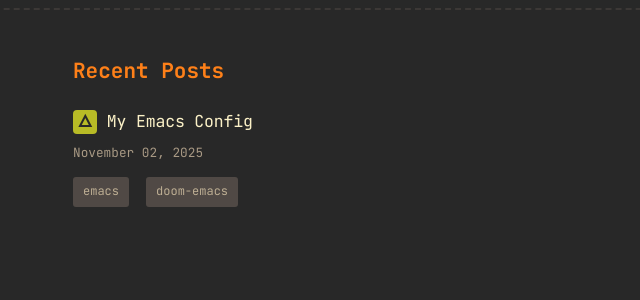
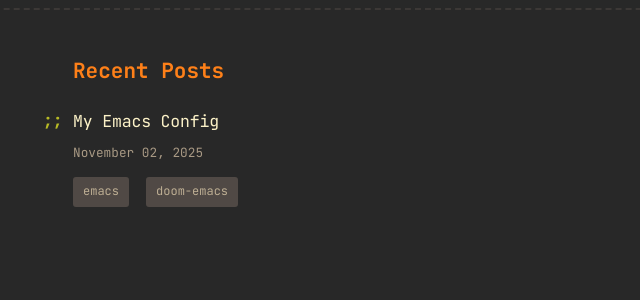
Before and after one commit to masonfox/blog, a Jekyll site: the page built from index.html, in a window 1280 px wide. Shown: the part 161-461 px from the top of the page, without its empty margins (207-847 px from the left). Built offline with Jekyll 4.4.1, drawn with Linux system fonts in a browser that asks for light colours.

Commit message:
add ;; as list decoration

```diff
--- a/assets/css/style.css
+++ b/assets/css/style.css
@@ -128,6 +128,7 @@ a:hover {
 }
 
 .post-title {
+  position: relative;
   color: var(--fg0);
   font-size: 1.1em;
   margin-bottom: 6px;
@@ -140,16 +141,12 @@ a:hover {
 }
 
 .post-title::before {
-  content: "🜂";
-  height: 1rem;
-  width: 1rem;
-  background: var(--green);
-  color: var(--bg0);
-  display: inline-flex;
-  align-items: center;
-  justify-content: center;
-  padding: .25rem;
-  border-radius: 4px;
+  content: ";;";
+  position: absolute;
+  left: -30px;
+  top: -1px;
+  color: var(--green);
+  display: inline-block;
   font-weight: bold;
 }
 
```
